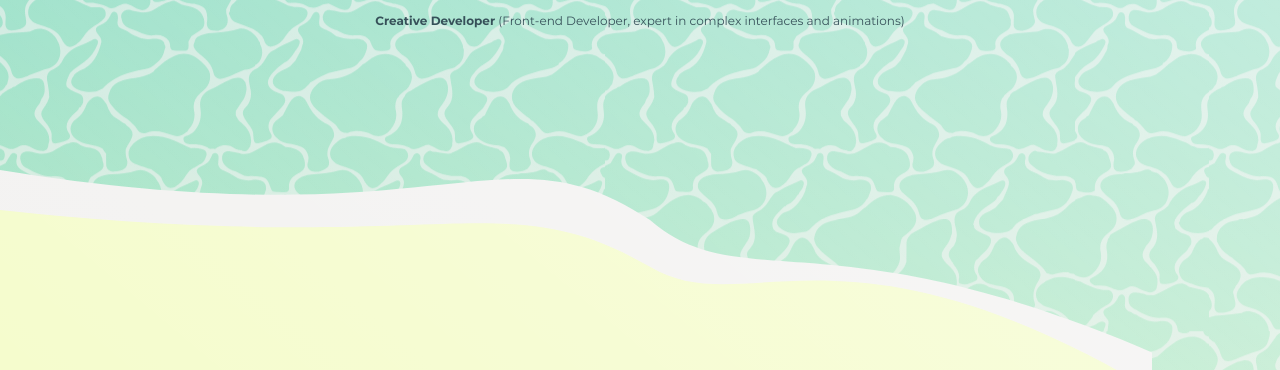
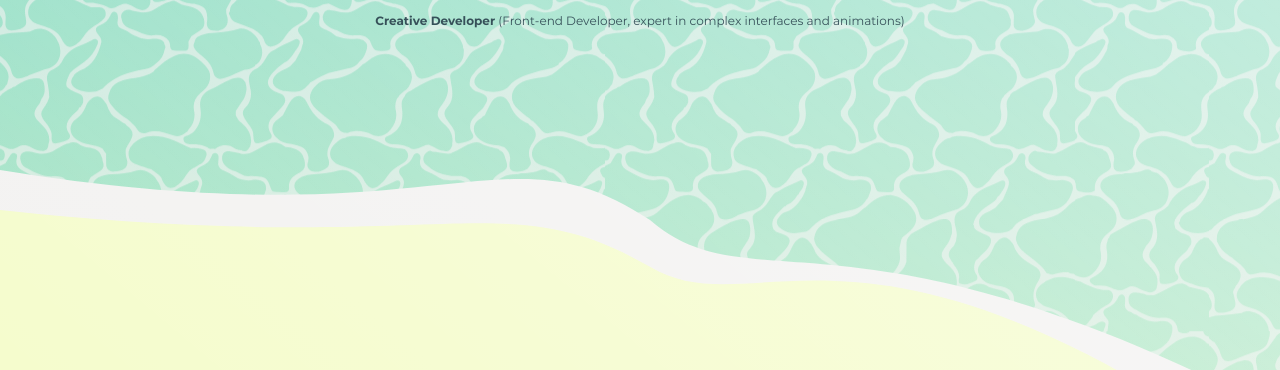
Before and after one commit to PedroOndh/pedroondh.github.io, a Nuxt app: page / in a window 1280 px wide. Shown: the part 430-800 px from the top of the page. Built offline with nearby package versions, Linux system fonts and the light colour scheme.

Commit message:
fix(about-me): changing sand width

```diff
--- a/components/AboutMe.vue
+++ b/components/AboutMe.vue
@@ -65,7 +65,7 @@
       position: absolute;
       bottom: 0;
       left: 0;
-      width: 90vw;
+      width: 100vw;
       height: rem(300px);
       background-color: $grey;
       @keyframes seafoam1 {
@@ -105,10 +105,5 @@
     &__text {
       position: relative;
     }
-    @media screen and (max-width: $breakpoint__tablet--max) {
-      &__background-sand {
-        width: 100vw;
-      }
-    }
   }
 </style>
```
